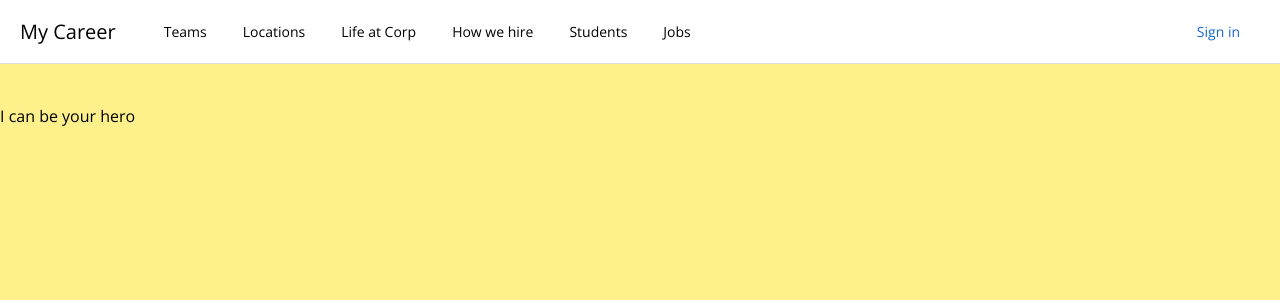
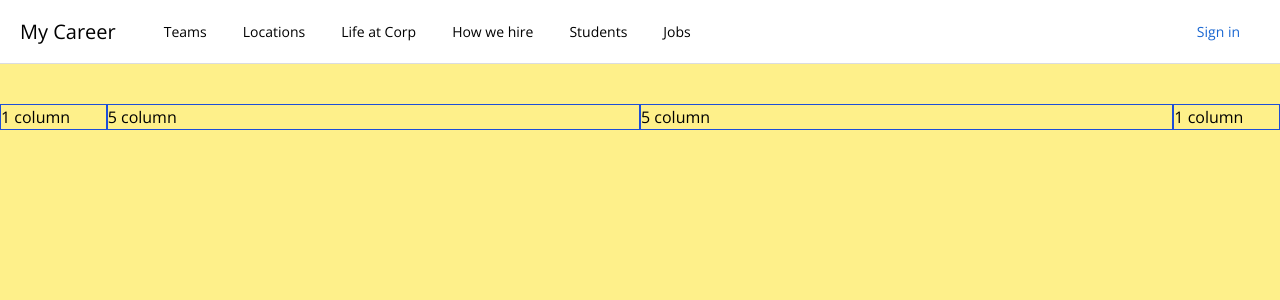
Before and after one commit to gianlucanesta/vue-job-search, a Vue app: page / in a window 1280 px wide. Shown: the top 300 px of the page. Built offline with nearby package versions, Linux system fonts and the light colour scheme.

Commit message:
Apply CSS Grid to TheHero

```diff
--- a/src/components/TheHero.vue
+++ b/src/components/TheHero.vue
@@ -1,6 +1,13 @@
 <template>
   <main>
-    <section class="flex h-screen flex-col bg-yellow-200 pt-10 pb-20">I can be your hero</section>
+    <section class="flex h-screen flex-col bg-yellow-200 pt-10 pb-20">
+      <div class="grid grid-cols-12">
+        <div class="col-span-1 col-start-1 border border-blue-700">1 column</div>
+        <div class="col-span-5 col-start-2 border border-blue-700">5 column</div>
+        <div class="col-span-5 col-start-7 border border-blue-700">5 column</div>
+        <div class="col-span-1 col-start-12 border border-blue-700">1 column</div>
+      </div>
+    </section>
   </main>
 </template>
 <script>
```
